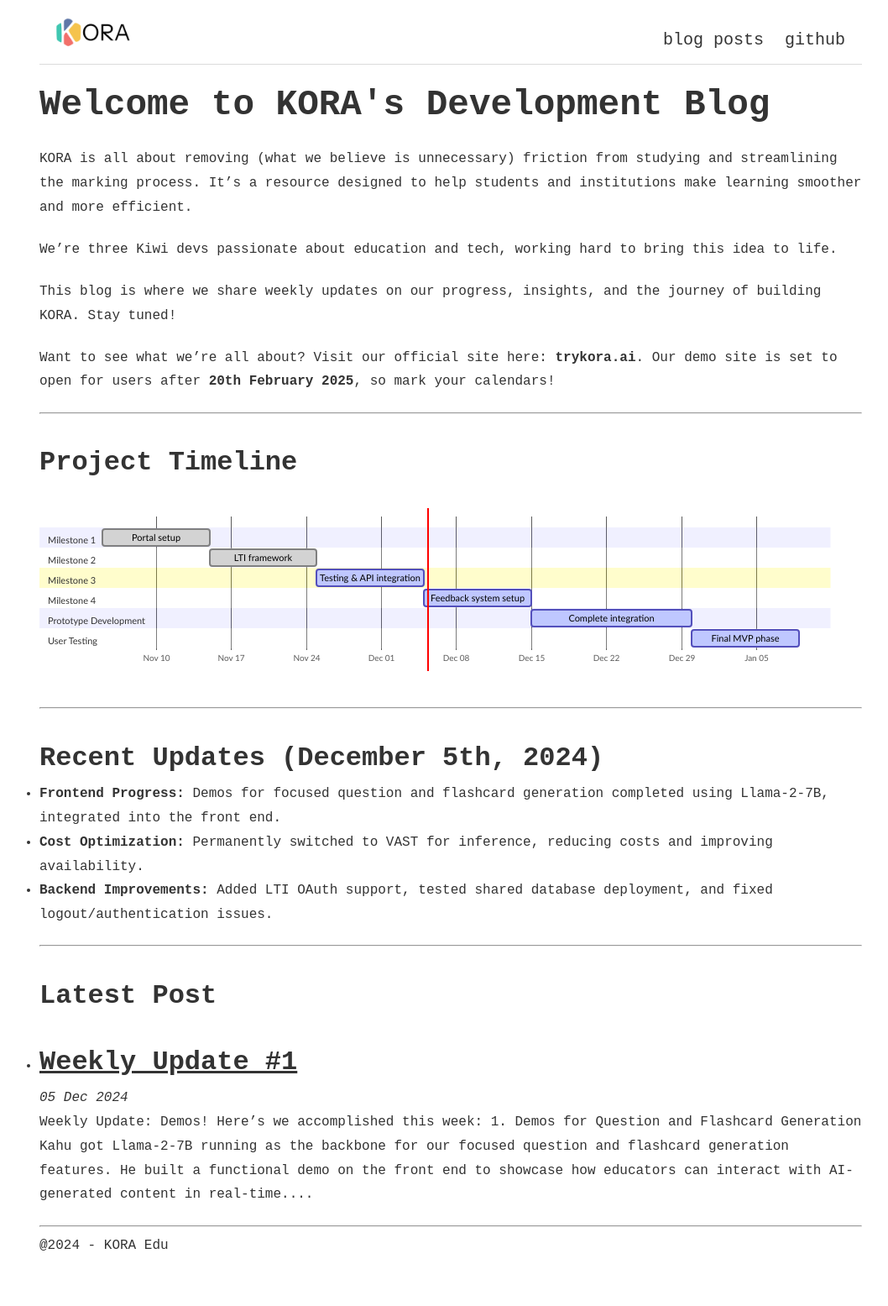
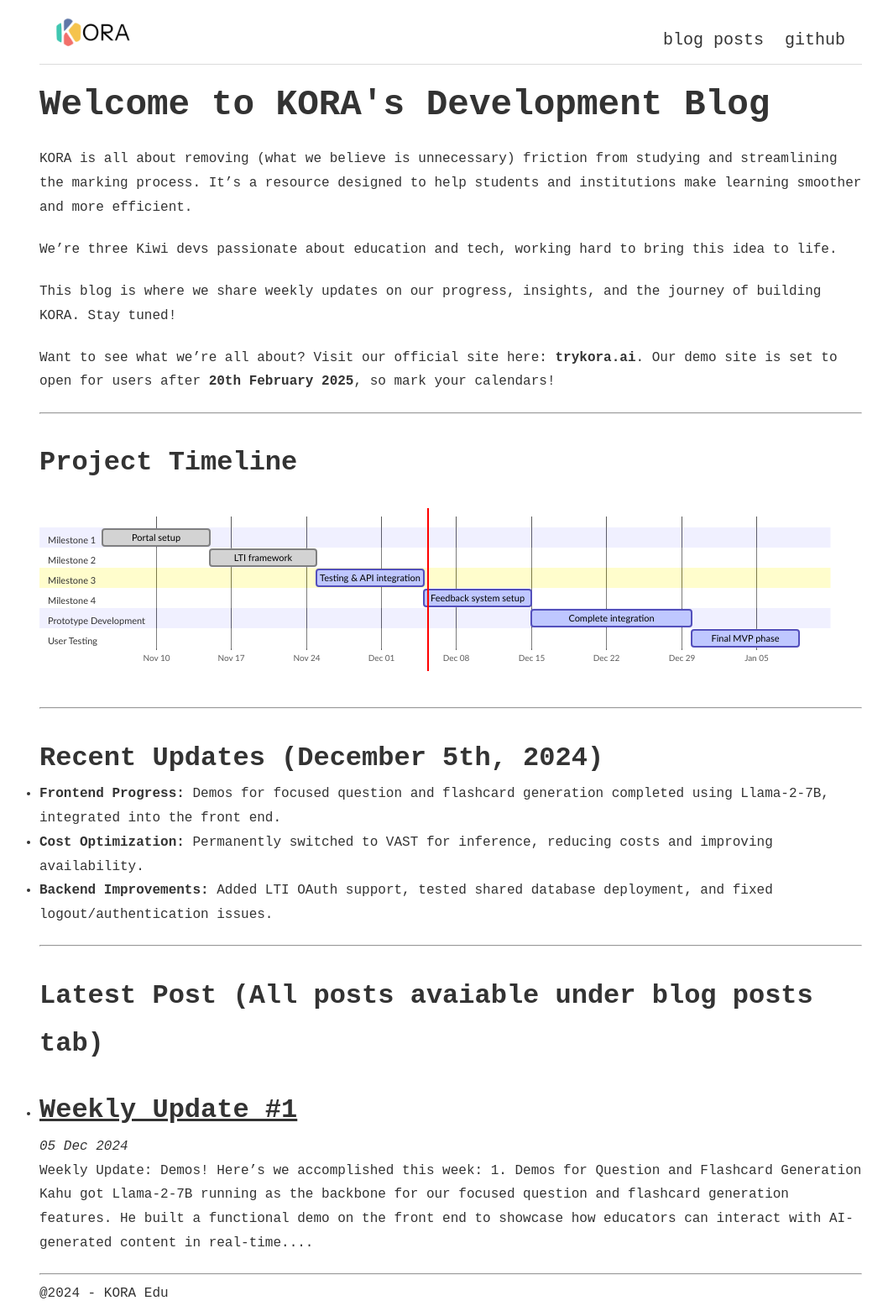
Before and after one commit to kora-edu/kora-edu.github.io, a Jekyll site: the page built from index.html, in a window 1280 px wide. Shown: the whole page at 84% size, without its empty margins (103-1161 px from the left). Built offline with Jekyll 4.4.1, drawn with Linux system fonts in a browser that asks for light colours; the list of posts is cut into pages by our own code; before the commit the page ends 1497 px from its top, so only the background shows below that.

Commit message:
template

```diff
--- a/index.html
+++ b/index.html
@@ -66,7 +66,7 @@
 <hr>
 
 <!-- Featured Post -->
-<h2>Latest Post</h2>
+<h2>Latest Post (All posts avaiable under blog posts tab)</h2>
 <ul id="posts">
   {% for post in site.posts %}
     {% if post.tags contains "featured" %}
```
Also changed, not shown: _posts/2024-12-02-lti-update.md (renamed from _posts/2024-1-02-lti-update.md, +1 -1 lines).
